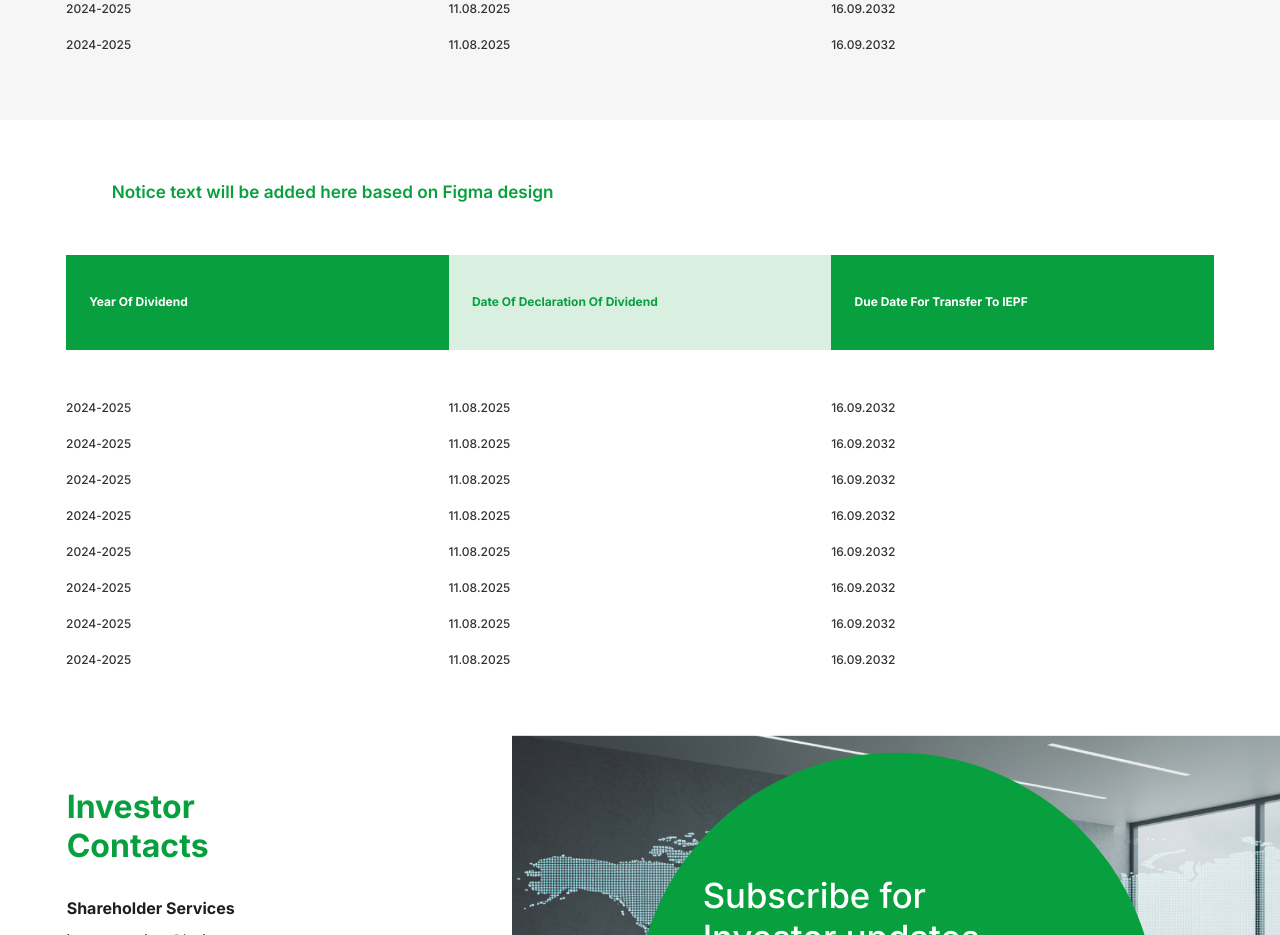
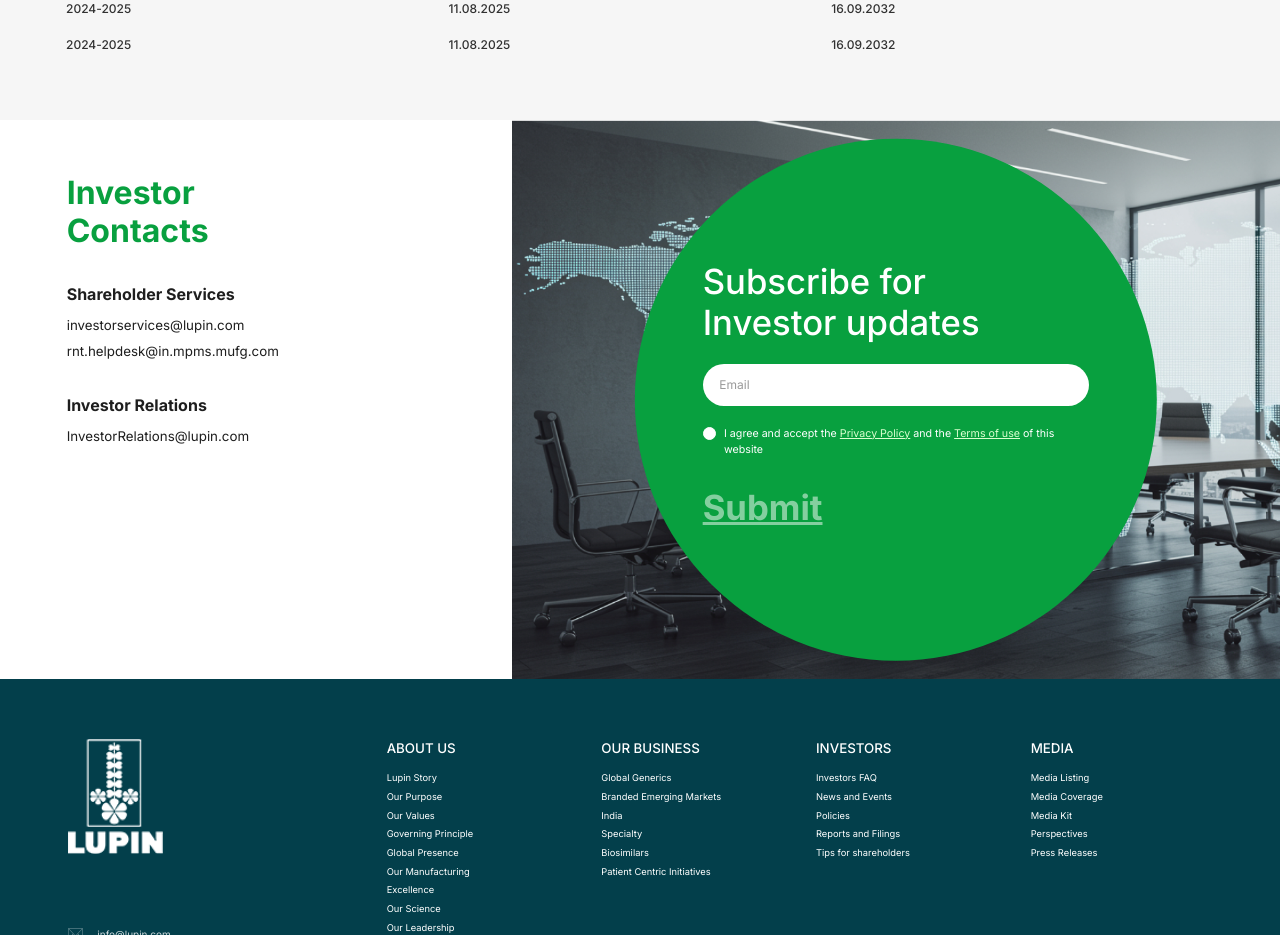
Before and after one commit to webmaffia/lupin-frontend, a Next.js app: page /investors/other-statutory-information in a window 1280 px wide. Shown: the part 3460-4395 px from the top of the page. Built offline with nearby package versions, Linux system fonts and the light colour scheme.

Commit message:
other-statutory-information

```diff
--- a/src/app/investors/other-statutory-information/page.js
+++ b/src/app/investors/other-statutory-information/page.js
@@ -120,7 +120,7 @@ export default async function OtherStatutoryInformationPage() {
       <VotingResults data={votingData} />
       <VotingTable data={votingTableData} />
       <IEPFTable data={iepfTableData} />
-      <NoticeTable data={noticeTableData} />
+
       <SubscriberUpdated data={subscriberData} />
     </div>
   );
```
